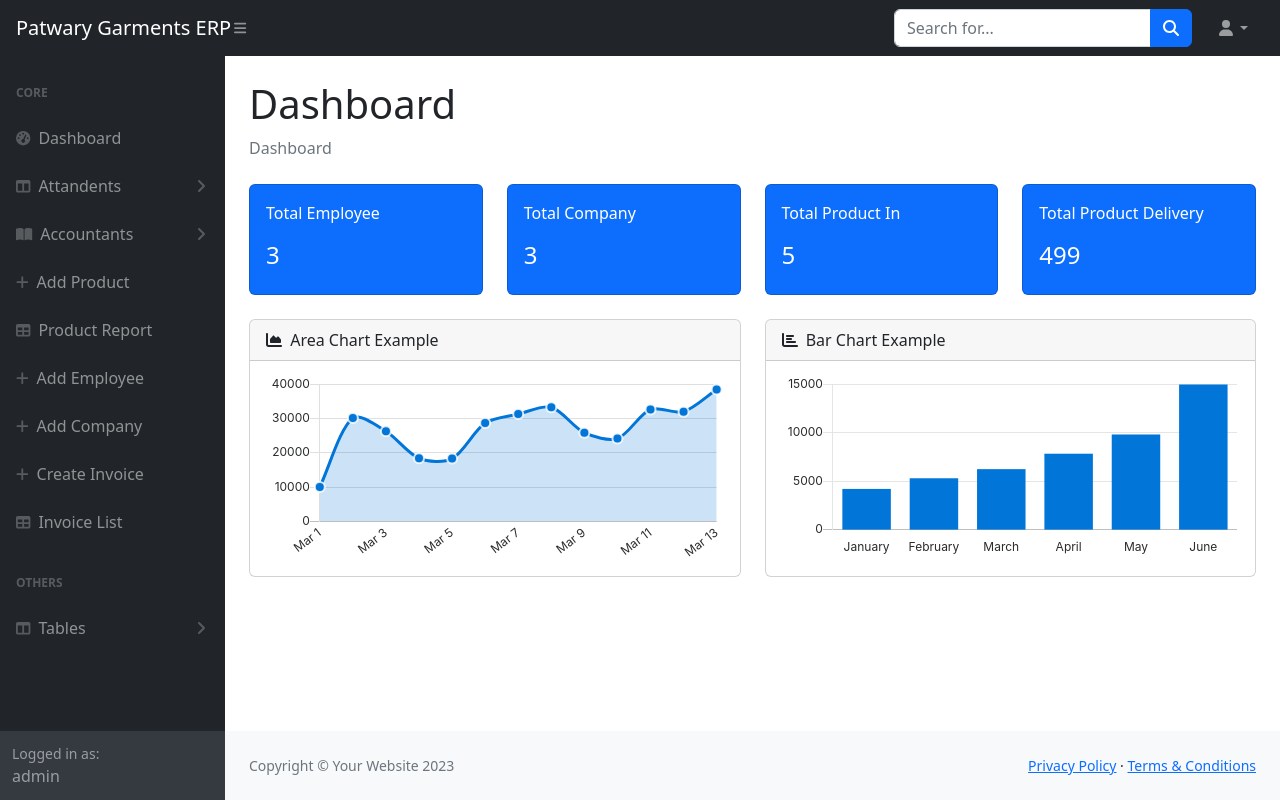
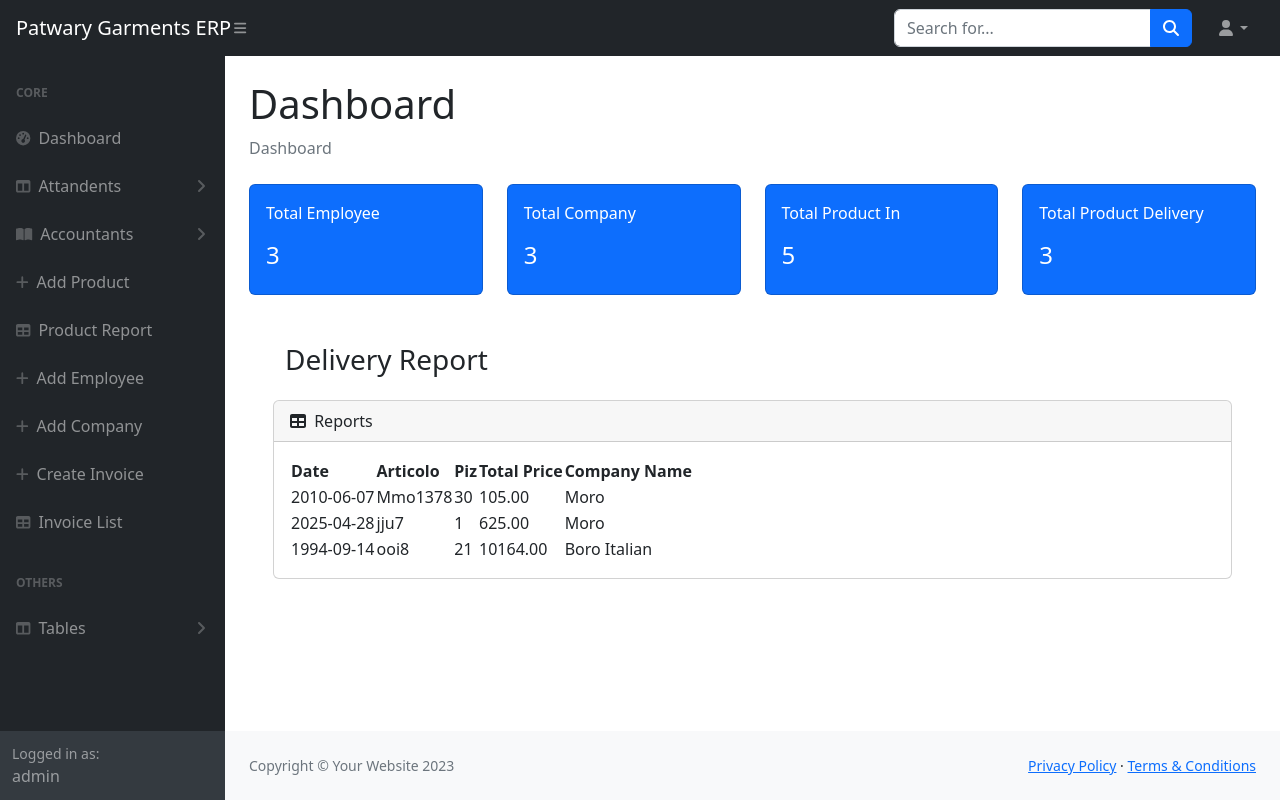
Before and after one commit to Devsabirul/garmentserpsystem, a Django app: page / in a window 1280 px wide. Run offline with Django 5.2, Linux system fonts and the light colour scheme; a user stored in the database is signed in; data comes from the database, SQL or seed files in the repository; some libraries are stand-ins or nearby versions.

Commit message:
Complate the project

```diff
--- a/core/templates/core/attandents_report.html
+++ b/core/templates/core/attandents_report.html
@@ -36,8 +36,7 @@ Attandents Report{% endblock title %} {% block body %}
               <td>{{attandentsreport.total_hour}}</td>
               <td>
                 <a class="btn btn-sm" href="{% url 'view_attandents_Report' %}?id={{attandentsreport.employee.id}}&date={{attandentsreport.date}} ">View</a>
-                <a class="btn btn-sm" href="">Edit</a>
-                <a class="btn btn-sm" href="">Delete</a>
+                <a class="btn btn-sm" href="{% url 'attandents_delete' attandentsreport.id %}">Delete</a>
                </td>
             </tr>
             {% endfor %}
--- a/core/templates/core/employeeList.html
+++ b/core/templates/core/employeeList.html
@@ -37,8 +37,8 @@ Employee Tables{% endblock title %} {% block body %}
                       <td>{{employee.position}}</td>
                       <td>{{employee.hourlyrate}}</td>
                       <td>
-                        <a class="btn btn-sm" href="">Edit</a>
-                        <a class="btn btn-sm" href="">Delete</a>
+                        <a class="btn btn-sm" href="{% url 'update_employee' employee.id %}">Edit</a>
+                        <a class="btn btn-sm" href="{% url 'delete_employee' employee.id %}">Delete</a>
                       </td>
                     </tr>
                     {% endfor %}
--- a/core/templates/core/index.html
+++ b/core/templates/core/index.html
@@ -37,33 +37,46 @@
         <div class="card bg-primary text-white mb-4">
           <div class="card-body">
             <p>Total Product Delivery</p>
-            <h4>499</h4>
+            <h4>{{deliveryProduct|length }}</h4>
           </div>
         </div>
       </div>
     </div>
-    <div class="row">
-      <div class="col-xl-6">
-        <div class="card mb-4">
-          <div class="card-header">
-            <i class="fas fa-chart-area me-1"></i>
-            Area Chart Example
-          </div>
-          <div class="card-body">
-            <canvas id="myAreaChart" width="100%" height="40"></canvas>
-          </div>
+    <div class="row justify-content-center p-4">
+      <div class="row mb-3">
+        <div class="col-12">
+          <h3>Delivery Report</h3>
         </div>
       </div>
-      <div class="col-xl-6">
+      <div class="col-12">
         <div class="card mb-4">
-          <div class="card-header">
-            <i class="fas fa-chart-bar me-1"></i>
-            Bar Chart Example
-          </div>
-          <div class="card-body">
-            <canvas id="myBarChart" width="100%" height="40"></canvas>
-          </div>
-        </div>
+      <div class="card-header">
+        <i class="fas fa-table me-1"></i>
+        Reports
+      </div>
+      <div class="card-body">
+        <table id="datatablesSimple">
+          <thead>
+            <tr>
+              <th>Date</th>
+              <th>Articolo</th>
+              <th>Piz</th>
+              <th>Total Price</th>
+              <th>Company Name</th>
+            </tr>
+          </thead>
+          <tbody>
+            {% for delivery in deliveryProduct %}
+            <tr>
+              <td> {{delivery.date}} </td>
+              <td>{{delivery.product.art}}</td>
+              <td>{{delivery.piz}}</td>
+              <td>{{delivery.total_price}}</td>
+              <td>{{delivery.product.company_name}}</td>
+            </tr>
+            {% endfor %}
+          </tbody>
+        </table>
       </div>
     </div>
 
--- a/core/templates/core/product_report.html
+++ b/core/templates/core/product_report.html
@@ -37,7 +37,7 @@ Products Report{% endblock title %} {% block body %}
               <td>{{product.delivery_date}}</td>
               <td>{{product.company_name}}</td>
               <td>
-                <a class="btn btn-sm" href="">Edit</a>
+                <a class="btn btn-sm" href="{% url 'update_product' product.id %}">Edit</a>
                 <a class="btn btn-sm" href="">Delete</a>
                </td>
             </tr>
--- a/core/urls.py
+++ b/core/urls.py
@@ -3,11 +3,16 @@ from .views import *
 urlpatterns = [
     path('',dashboard,name="dashboard"),
     path('add-attandents',addAttandents,name="add_attandents"),
+    path('delete-attandents/<int:id>',deleteAttandents,name="attandents_delete"),
     path('attandents-report',attandentsReport,name="attandents_Report"),
     path('view-attandents-report/',viewattandentsreport,name="view_attandents_Report"),
     path('add-products',addProducts,name="add_products"),
+    path('update-product/<int:id>',updateProducts,name="update_product"),
+    path('delete-product/<int:id>/', delete_product, name='delete_product'),
     path('product-report',productsReport,name="product_report"),
     path('add-employee',addEmployee,name="add_employee"),
+    path('update-employee/<int:id>',updateEmployee,name="update_employee"),
+    path('delete-employee/<int:id>/', delete_employee, name='delete_employee'),
     path('add-company',addCompany,name="add_company"),
     path('employee-list',employeeList,name="employee_list"),
     path('company-list',companyList,name="company_list"),
--- a/core/views.py
+++ b/core/views.py
@@ -9,6 +9,7 @@ from datetime import date
 
 def dashboard(request):
     if request.user.is_authenticated:
+        deliveryProduct = ProductDelivery.objects.all()
         employeeLenth = Employees.objects.all()
         companyLength = Companies.objects.all()
         productLength = Products.objects.all()
@@ -63,6 +64,15 @@ def addAttandents(request):
         'error': error,
         'success': success
     })
+
+
+def deleteAttandents(request,id):
+    if not request.user.is_authenticated:
+        return redirect('signin')
+
+    a = Atandents.objects.get(id=id)
+    a.delete()
+    return  redirect("attandents_Report")
 
 
 def attandentsReport(request):
@@ -155,6 +165,64 @@ def addProducts(request):
         'success': success
     })
 
+def updateProducts(request,id):
+    if not request.user.is_authenticated:
+        return redirect('signin')
+
+    companyList = Companies.objects.all()
+    product = Products.objects.get(
+            id=id
+        )
+    error = None
+    success = None
+
+    if request.method == "POST":
+        date = request.POST.get('date')
+        art = request.POST.get('art')
+        piz = request.POST.get('piz')
+        price = request.POST.get('price')
+        delivery_date = request.POST.get('delivery_date')
+        company_name_str = request.POST.get('company_name')
+
+        try:
+            company_instance = Companies.objects.get(name=company_name_str)
+        except Companies.DoesNotExist:
+            error = f"Company '{company_name_str}' does not exist."
+            return render(request, 'core/update/update_products.html', {
+                'companyList': companyList,
+                'error': error,
+                'success': success,
+                'product':product
+            })
+
+        product = Products.objects.get(
+            id=id
+        )
+        product.date=date,
+        product.art=art,
+        product.piz=piz,
+        product.price=price,
+        product. delivery_date=delivery_date,
+        product. company_name=company_instance
+        product.save()
+        success = "Product updated successfully."
+
+    return render(request, 'core/update/update_products.html', {
+        'companyList': companyList,
+        'error': error,
+        'success': success,
+        'product':product
+    })
+
+def delete_product(request, id):
+    if not request.user.is_authenticated:
+        return redirect('signin')
+
+    p = Products.objects.get(id=id)
+    p.delete()
+
+    return redirect("delete_product")
+
 def addEmployee(request):
     if not request.user.is_authenticated:
         return redirect('signin')
@@ -187,6 +255,48 @@ def addEmployee(request):
         'error': error,
         'success': success
     })
+
+def updateEmployee(request,id):
+    if not request.user.is_authenticated:
+        return redirect('signin')
+
+    error = None
+    success = None
+    employee = Employees.objects.get(id=id)
+
+    if request.method == "POST":
+        name = request.POST.get('name')
+        phone_number = request.POST.get('phone_number')
+        address = request.POST.get('address')
+        position = request.POST.get('position')
+        hourlyrate = request.POST.get('hourlyrate')
+
+        try:
+            employee = Employees.objects.get(id=id)
+            employee.phone_number = phone_number
+            employee.address = address
+            employee.position = position
+            employee.hourlyrate = hourlyrate
+            employee.save()
+            success = "Employee updated successfully."
+        except:
+            error = "Something wrong, Please try again!"
+
+
+    return render(request, 'core/update/update_employee.html', {
+        'error': error,
+        'success': success,
+        'employee':employee,
+    })
+
+def delete_employee(request, id):
+    if not request.user.is_authenticated:
+        return redirect('signin')
+
+    employee = Employees.objects.get(id=id)
+    employee.delete()
+
+    return redirect("employee_list")
 
 def addCompany(request):
     if not request.user.is_authenticated:
--- a/garments_erp/settings.py
+++ b/garments_erp/settings.py
@@ -25,7 +25,7 @@ BASE_DIR = Path(__file__).resolve().parent.parent
 SECRET_KEY = 'django-insecure-t=_(!0^4lzu*hith%b#gg73c4(nc+emek5zo1px*e9r1ts01zz'
 
 # SECURITY WARNING: don't run with debug turned on in production!
-DEBUG = False
+DEBUG = True
 
 ALLOWED_HOSTS = ['*']
 
```
Also changed, not shown: core/templates/core/update/update_employee.html (added, +50 -0 lines), core/templates/core/update/update_products.html (added, +97 -0 lines).
